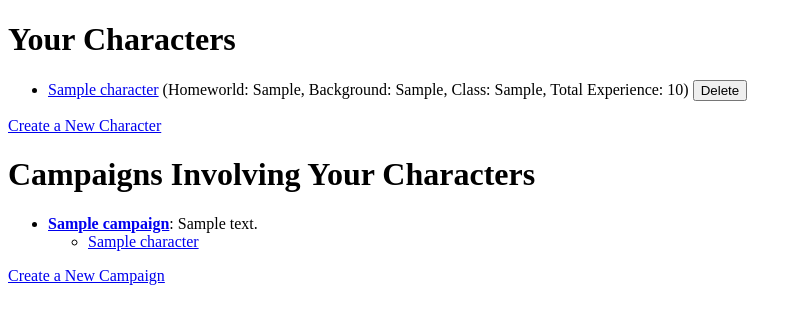
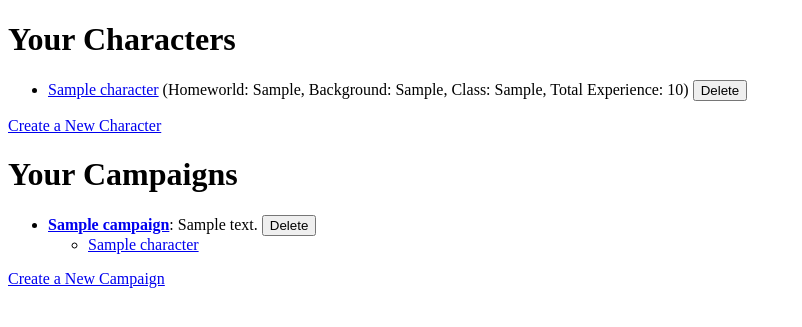
Before and after one commit to Huhlicheck/DH2_supplement, a Django app: page /characters/ in a window 1280 px wide. Shown: the top 327 px of the page, without its empty margins (0-802 px from the left). Run offline with Django 5.2, Linux system fonts and the light colour scheme; a user stored in the database is signed in; tables that the repository leaves empty hold one stand-in row (values such as "Sample post").

Commit message:
added campaign deleting

```diff
--- a/DH2/characters/templates/characters/character_list.html
+++ b/DH2/characters/templates/characters/character_list.html
@@ -25,12 +25,16 @@
 
     <p><a href="{% url 'characters:create_character' %}">Create a New Character</a></p>
 
-    <h1>Campaigns Involving Your Characters</h1>
+    <h1>Your Campaigns</h1>
     {% if campaigns_with_user_characters %}
         <ul>
             {% for campaign in campaigns_with_user_characters %}
                 <li>
                     <strong><a href="{% url 'characters:campaign_detail' campaign.name %}">{{ campaign.name }}</a></strong>: {{ campaign.description }}
+                    <form action="{% url 'characters:delete_campaign' campaign_name=campaign.name %}" method="post" style="display:inline;">
+                        {% csrf_token %}
+                        <button type="submit" class="btn btn-danger" onclick="return confirm('Are you sure you want to delete this campaign?');">Delete</button>
+                    </form>
                         <ul>
                             {% for character in campaign.characters.all %}
                             {% if character.player == request.user %}
--- a/DH2/characters/urls.py
+++ b/DH2/characters/urls.py
@@ -9,5 +9,6 @@ urlpatterns = [
     path("delete/<str:character_name>/", views.delete_character, name="delete_character"),
     path("<str:character_name>/", views.character_detail, name="character_detail"),
     path("campaign/create/", views.create_campaign, name="create_campaign"),
+    path("campaign/delete/<str:campaign_name>/", views.delete_campaign, name="delete_campaign"),
     path('campaign/<str:campaign_name>/', views.campaign_detail, name='campaign_detail'),
 ]
--- a/DH2/characters/views.py
+++ b/DH2/characters/views.py
@@ -87,3 +87,15 @@ def create_campaign(request):
         form = CampaignCreationForm()
 
     return render(request, "characters/create_campaign.html", {"form": form})
+
+
+@login_required
+def delete_campaign(request, campaign_name):
+    campaign = get_object_or_404(Campaign, name=campaign_name)
+
+    if request.method == "POST":
+        campaign.delete()
+        return redirect("characters:character_list")  # Redirect to the character list after deletion
+
+    # If someone tries to access the URL with GET, just redirect to the character list
+    return redirect("characters:character_list")
```
